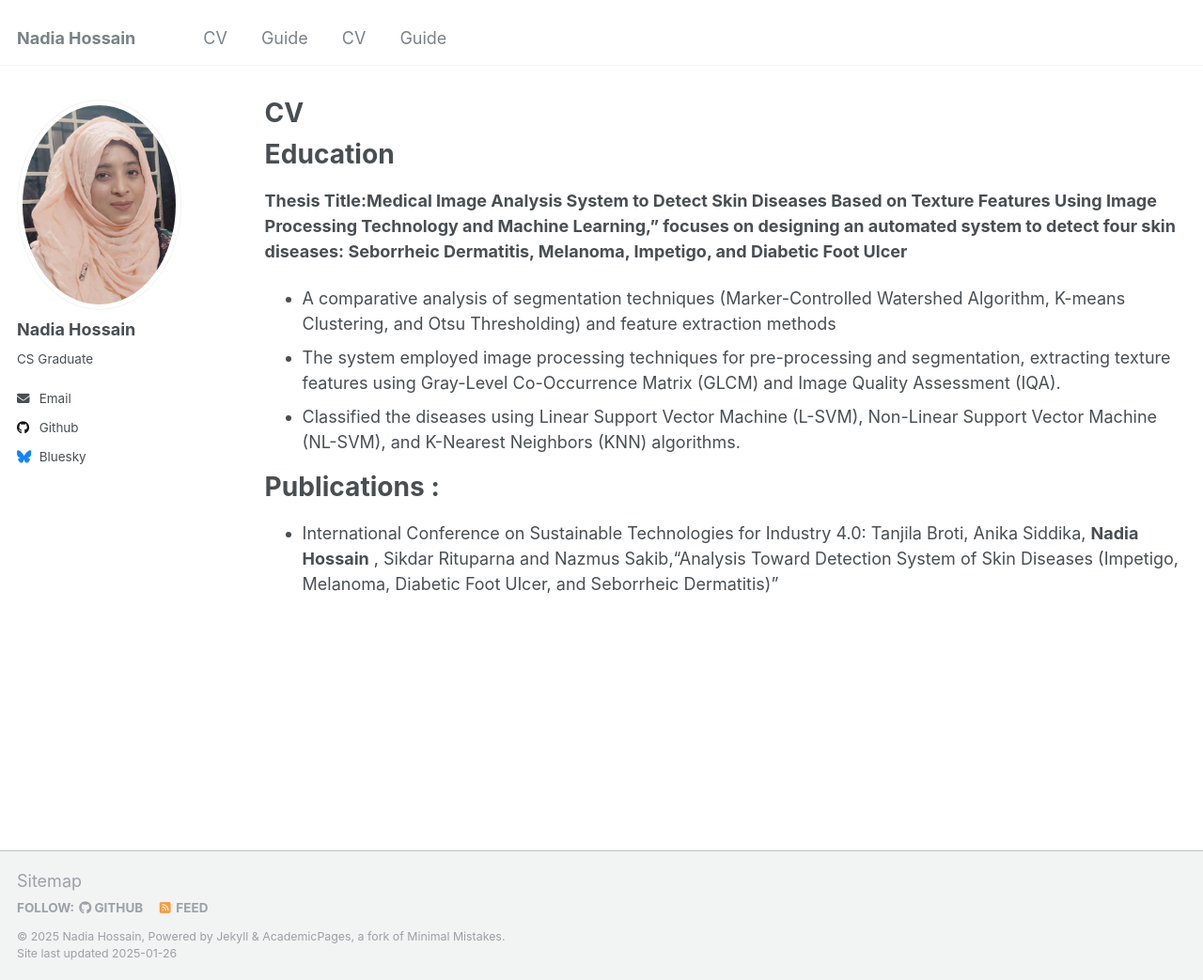
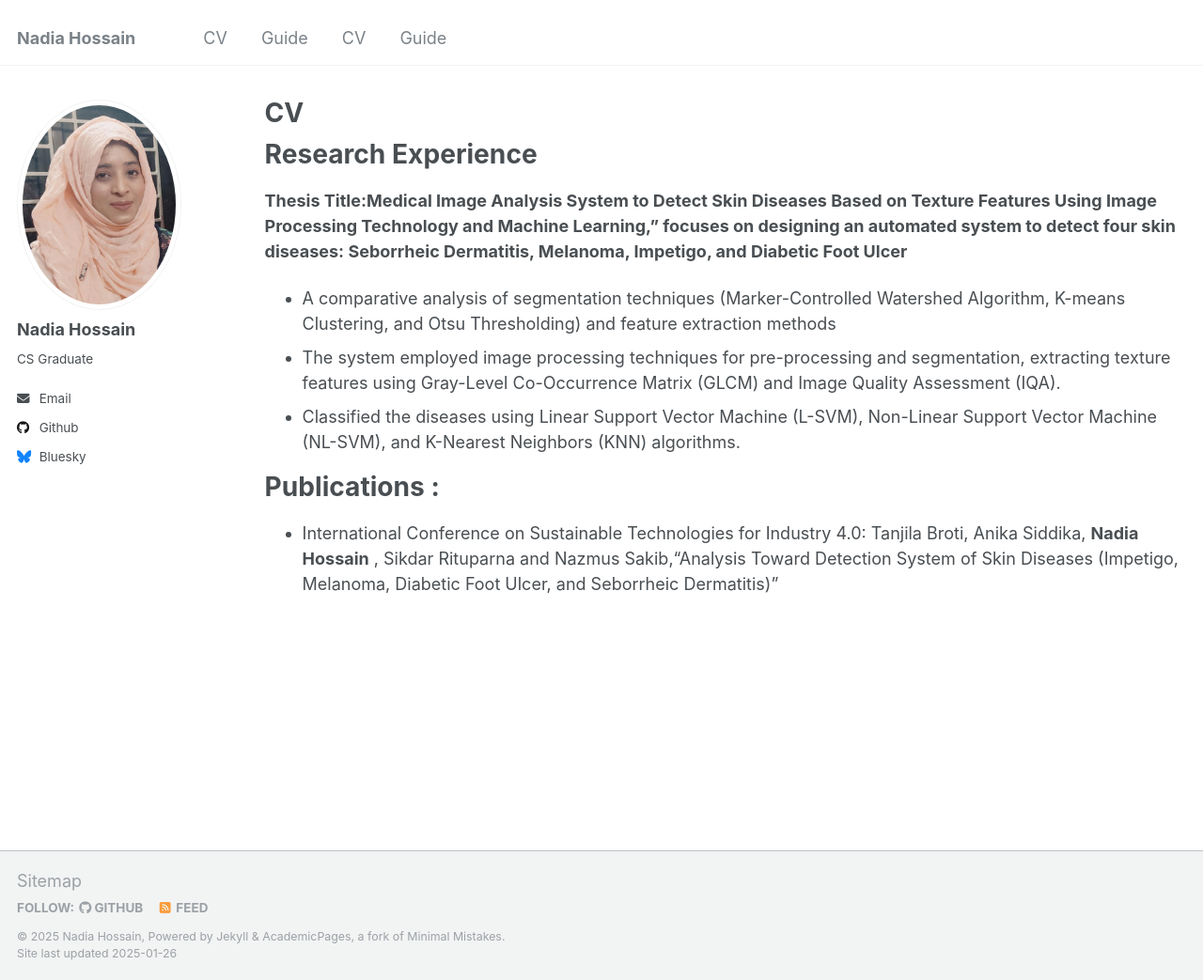
Before and after one commit to Nadia214/hnadia, a Jekyll site: the page built from _pages/cv.md, in a window 1280 px wide and 1043 px high. Shown: the whole window at 94% size. Built offline with Jekyll 4.4.1, drawn with Linux system fonts in a browser that asks for light colours.

Commit message:
Update cv.md

```diff
--- a/_pages/cv.md
+++ b/_pages/cv.md
@@ -9,7 +9,7 @@ redirect_from:
 
 {% include base_path %}
 
-Education
+Research Experience
 ======
  **Thesis Title:Medical Image Analysis System to Detect Skin Diseases Based on Texture Features Using Image Processing Technology and Machine Learning," focuses on designing an automated system to detect four skin diseases: Seborrheic Dermatitis, Melanoma, Impetigo, and Diabetic Foot Ulcer**
 
```
